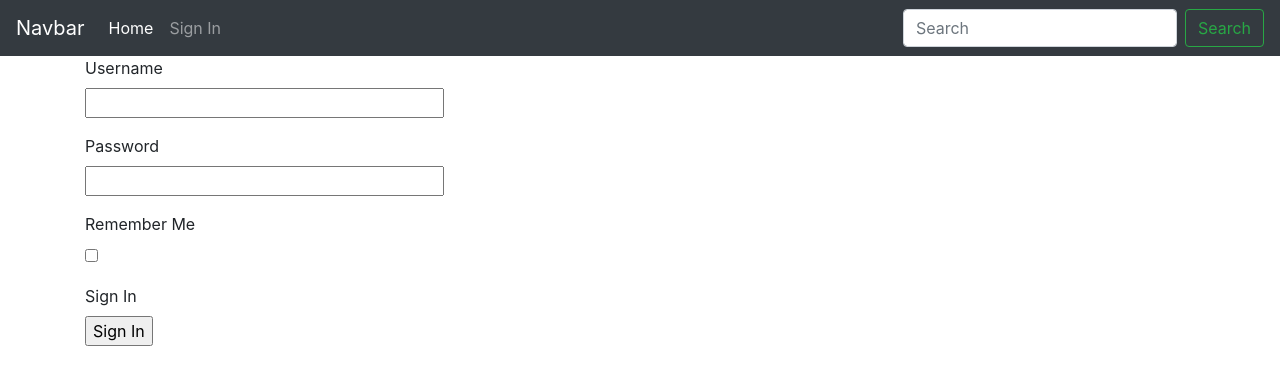
After one commit to tomas9807/flasktutorial, a Flask app: page /login in a window 1280 px wide. The commit adds this page. Shown: the top 385 px of the page. Run offline with Flask 2, Linux system fonts and the light colour scheme; some libraries are stand-ins or nearby versions.

Commit message:
on errors

```diff
--- a/app/__init__.py
+++ b/app/__init__.py
@@ -1,4 +1,5 @@
 from flask import Flask
-
+from .config import Config
 app = Flask(__name__)
+app.config.from_object(Config)
 from . import routes
--- /dev/null
+++ b/app/config.py
@@ -0,0 +1,5 @@
+import os
+
+
+class Config():
+    SECRET_KEY = os.environ.get('SECRET KEY') or 'fuck you'
--- /dev/null
+++ b/app/forms.py
@@ -0,0 +1,9 @@
+from flask_wtf import FlaskForm
+from wtforms import StringField,BooleanField,PasswordField,SubmitField
+from wtforms.validators import DataRequired
+
+class LoginForm(FlaskForm):
+    username = StringField('Username',validators=[DataRequired()])
+    password = PasswordField('Password',validators=[DataRequired()])
+    remember_me = BooleanField('Remember Me')
+    submit = SubmitField('Sign In')
--- a/app/routes.py
+++ b/app/routes.py
@@ -1,8 +1,25 @@
 from . import app
-from flask import render_template
-
+from flask import render_template,flash,redirect
+from .forms import LoginForm
 @app.route('/')
 @app.route('/index')
 def index():
-    context = {'title':'microlog','user':'tomas'}
-    return render_template('index.html',**context)
+    posts = [
+        {
+            'author':{'username':'tomas'},
+            'body':'i like tomatoes'
+        },
+        {
+            'author':{'username':'juana'},
+            'body':'i like cerezas'
+        }
+    ]
+    return render_template('index.html',title='home',posts=posts)
+
+@app.route('/login',methods=['GET','POST'])
+def login():
+    form  = LoginForm()
+    if form.validate_on_submit():
+        flash(f'Login request for user {form.username.data}, remember_me={form.remember_me.data}')
+        return redirect('/index')
+    return render_template('login.html',title='login',form=form)
--- /dev/null
+++ b/app/templates/assets/navbar.html
@@ -0,0 +1,23 @@
+<nav class="navbar navbar-expand-md navbar-dark fixed-top bg-dark">
+        <a class="navbar-brand" href="#">Navbar</a>
+        <button class="navbar-toggler" type="button" data-toggle="collapse" data-target="#navbarsExampleDefault" aria-controls="navbarsExampleDefault" aria-expanded="false" aria-label="Toggle navigation">
+          <span class="navbar-toggler-icon"></span>
+        </button>
+
+        <div class="collapse navbar-collapse" id="navbarsExampleDefault">
+          <ul class="navbar-nav mr-auto">
+            <li class="nav-item active">
+              <a class="nav-link" href="/index">Home <span class="sr-only">(current)</span></a>
+            </li>
+            <li class="nav-item">
+              <a class="nav-link" href="/login">Sign In</a>
+            </li>
+
+
+          </ul>
+          <form class="form-inline my-2 my-lg-0">
+            <input class="form-control mr-sm-2" type="text" placeholder="Search" aria-label="Search">
+            <button class="btn btn-outline-success my-2 my-sm-0" type="submit">Search</button>
+          </form>
+        </div>
+      </nav>
--- /dev/null
+++ b/app/templates/base.html
@@ -0,0 +1,37 @@
+<!doctype html>
+<html lang="en">
+  <head>
+    <!-- Required meta tags -->
+    <meta charset="utf-8">
+    <meta name="viewport" content="width=device-width, initial-scale=1, shrink-to-fit=no">
+
+    <!-- Bootstrap CSS -->
+    <link rel="stylesheet" href="https://stackpath.bootstrapcdn.com/bootstrap/4.1.3/css/bootstrap.min.css" integrity="sha384-MCw98/SFnGE8fJT3GXwEOngsV7Zt27NXFoaoApmYm81iuXoPkFOJwJ8ERdknLPMO" crossorigin="anonymous">
+
+    <title>{% block title %} microblog {% endblock title %}</title>
+  </head>
+  <body>
+    {% include 'assets/navbar.html' %}
+    <div class="container">
+
+      {% with messages = get_flashed_messages() %}
+      {% if messages %}
+      <ol>
+      {% for message in messages %}
+      <li>
+        {{message}}
+      </li>
+      {% endfor %}
+    </ol>
+      {% endif %}
+      {% endwith %}
+    {% block content %}
+    {% endblock content %}
+  </div>
+    <!-- Optional JavaScript -->
+    <!-- jQuery first, then Popper.js, then Bootstrap JS -->
+    <script src="https://code.jquery.com/jquery-3.3.1.slim.min.js" integrity="sha384-q8i/X+965DzO0rT7abK41JStQIAqVgRVzpbzo5smXKp4YfRvH+8abtTE1Pi6jizo" crossorigin="anonymous"></script>
+    <script src="https://cdnjs.cloudflare.com/ajax/libs/popper.js/1.14.3/umd/popper.min.js" integrity="sha384-ZMP7rVo3mIykV+2+9J3UJ46jBk0WLaUAdn689aCwoqbBJiSnjAK/l8WvCWPIPm49" crossorigin="anonymous"></script>
+    <script src="https://stackpath.bootstrapcdn.com/bootstrap/4.1.3/js/bootstrap.min.js" integrity="sha384-ChfqqxuZUCnJSK3+MXmPNIyE6ZbWh2IMqE241rYiqJxyMiZ6OW/JmZQ5stwEULTy" crossorigin="anonymous"></script>
+  </body>
+</html>
--- /dev/null
+++ b/app/templates/login.html
@@ -0,0 +1,46 @@
+{% extends 'base.html' %}
+
+
+{% block content %}
+<h1>Sign In</h1>
+
+<form action="" method="post" novalidate>
+        {{form.hidden_tag()}}
+    <p>
+
+            {{form.username.label}} <br>
+            {{form.username(size=30)}} <br>
+            {% for error in form.username.errors %}
+            <span style="color: red;">[{{ error }}]</span>
+            {% endfor %}
+
+    </p>
+
+
+    <p>
+
+            {{form.password.label}} <br>
+            {{form.password(size=30)}} <br>
+            {% for error in form.password.errors %}
+            <span style="color: red;">[{{ error }}]</span>
+            {% endfor %}
+
+    </p>
+
+    <p>
+
+            {{form.remember_me.label}} <br>
+            {{form.remember_me()}} <br>
+
+    </p>
+    <p>
+
+            {{form.submit.label}} <br>
+            {{form.submit()}} <br>
+
+    </p>
+
+
+
+</form>
+{% endblock content %}
```
Also changed, not shown: app/templates/index.html (+17 -8 lines), README.md (added).
